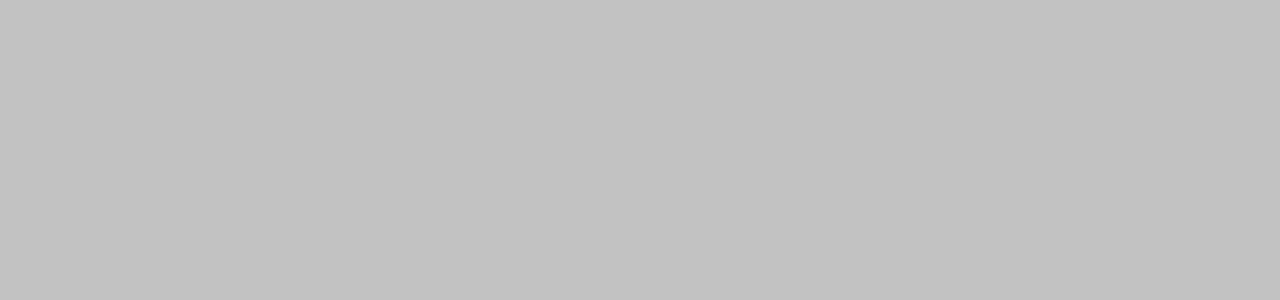
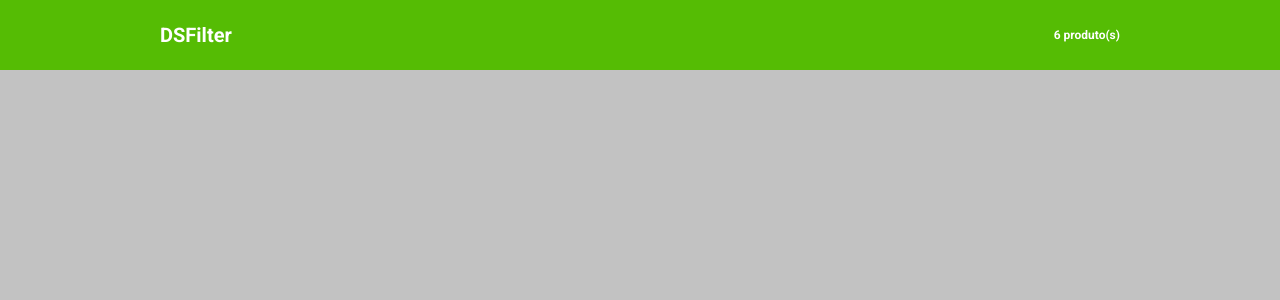
Before and after one commit to JuniorAC90/desafio-dsfilter, a React (Vite) app: page / in a window 1280 px wide. Shown: the top 300 px of the page. Built offline with nearby package versions, Linux system fonts and the light colour scheme.

Commit message:
Header layout

```diff
--- a/src/App.tsx
+++ b/src/App.tsx
@@ -1,3 +1,4 @@
+import Header from "./Header"
 
 
 function App() {
@@ -5,7 +6,7 @@ function App() {
 
   return (
     <>
-
+      <Header />
     </>
   )
 }
--- /dev/null
+++ b/src/Header/index.tsx
@@ -0,0 +1,12 @@
+import './styles.css';
+
+export default function Header() {
+    return (
+        <header>
+            <div className='dsf-header-container'>
+                <h1 className='dsf-header-title'>DSFilter</h1>
+                <p className='dsf-header-counter'>6 produto(s)</p>
+            </div>
+        </header>
+    );
+}
--- /dev/null
+++ b/src/Header/styles.css
@@ -0,0 +1,19 @@
+.dsf-header-container {
+    width: 100%;
+    max-width: 960px;
+    height: 70px;
+    display: flex;
+    margin: 0 auto;
+    justify-content: space-between;
+    align-items: center;
+}
+
+.dsf-header-title {
+    font-size: 20px;
+    font-weight: 700;
+}
+
+.dsf-header-counter {
+    font-size: 12px;
+    font-weight: 700;
+}
--- a/src/index.css
+++ b/src/index.css
@@ -22,7 +22,7 @@
   box-sizing: border-box;
   margin: 0;
   padding: 0;
-  font-family: "Open Sans";
+  font-family: "Roboto";
 }
 
 a,
@@ -35,3 +35,8 @@ html,
 body {
   background-color: var(--dsf-color-bg-primary);
 }
+
+header {
+    background-color: var(--dsf-color-bg-secondary);
+    color: var(--dsf-color-font-primary);
+}
```
